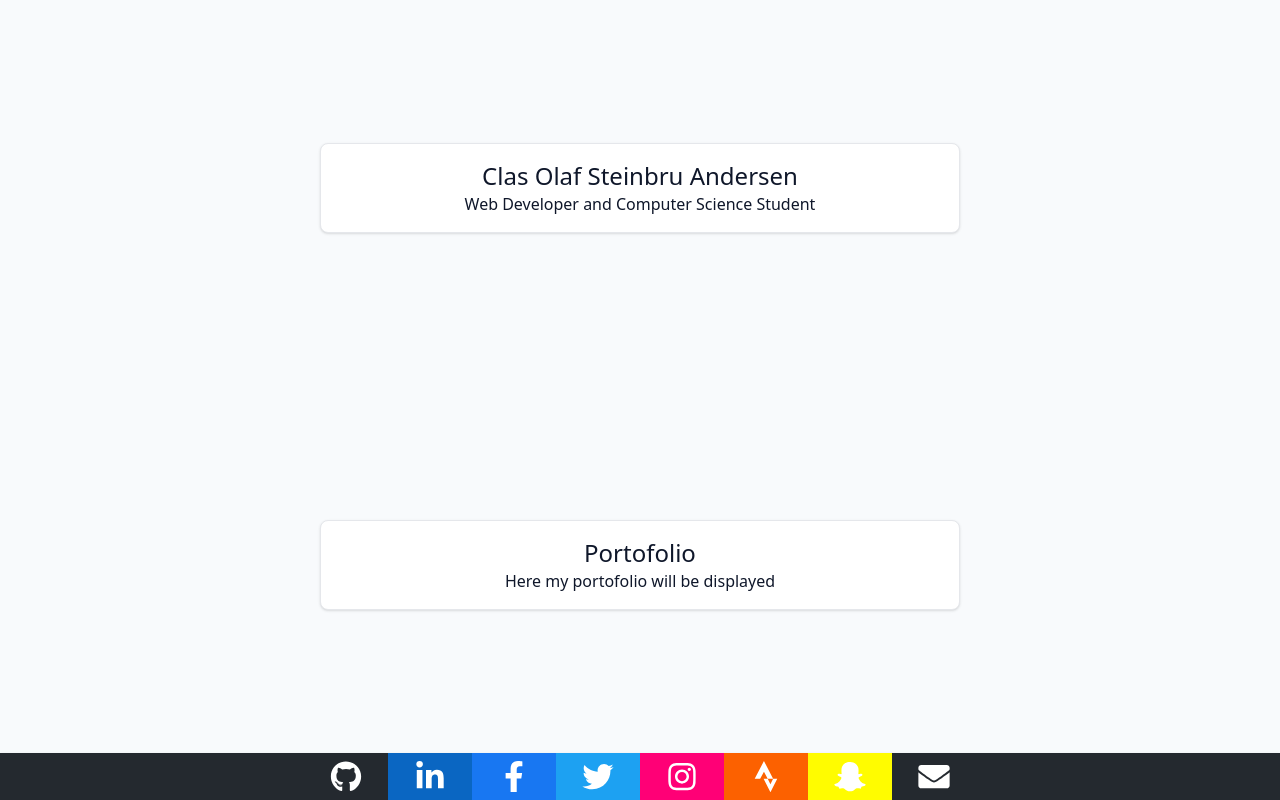
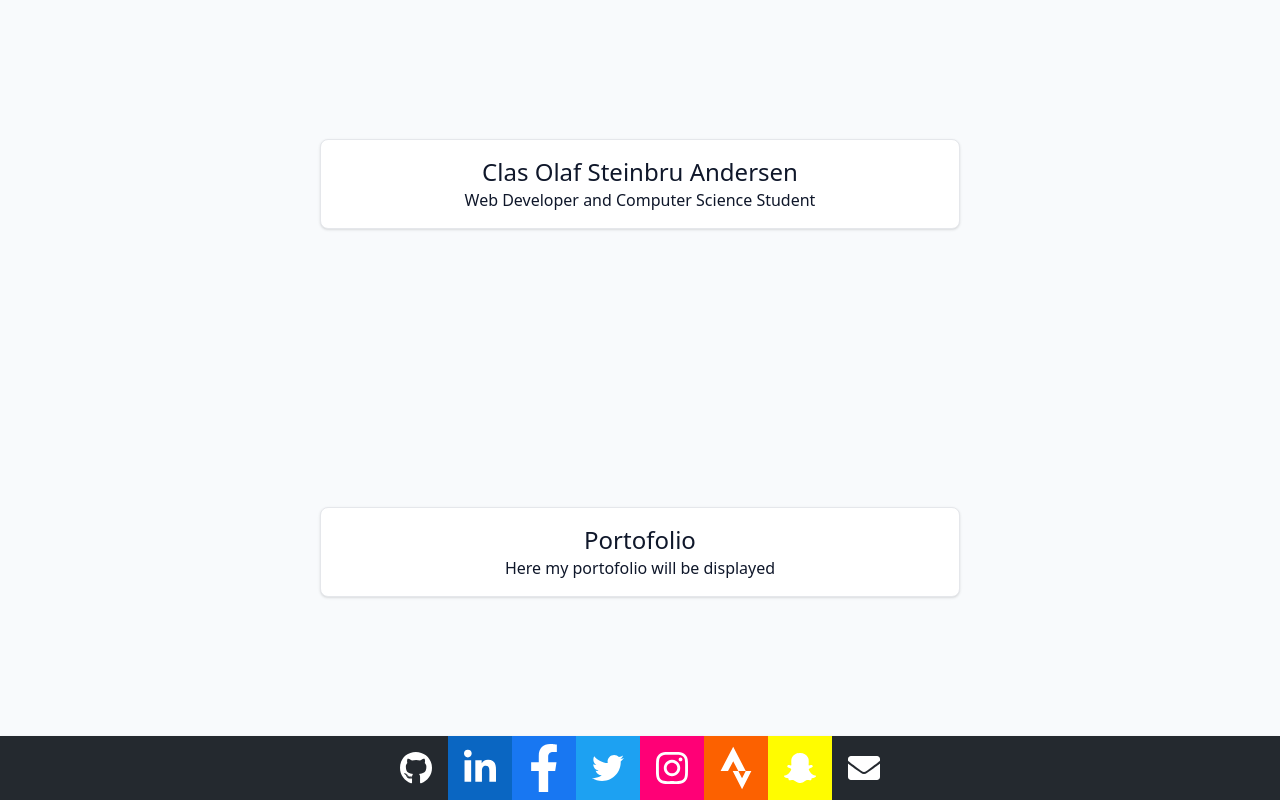
Before and after one commit to KoseCosa/claso.io, a Next.js app: page / in a window 1280 px wide. Built offline with nearby package versions, Linux system fonts and the light colour scheme.

Commit message:
feat: changed some icons to squares

```diff
--- a/components/footer.tsx
+++ b/components/footer.tsx
@@ -15,51 +15,51 @@ const iconSize = "100%";
 function Footer() {
   return (
     <div className="w-full bottom-0 bg-github-grey shadow flex justify-center">
-      <nav className="bg-white flex items-center grow justify-center w-full sm:w-auto max-w-2xl">
+      <nav className="bg-white flex items-center grow justify-center w-full sm:w-auto max-w-lg">
         <a
-          className="bg-github-grey py-2 px-4 grow aspect-video"
+          className="bg-github-grey py-2 px-4 grow aspect-square"
           href="https://github.com/KoseCosa/"
         >
           <FaGithub color="white" size={iconSize} />
         </a>
         <a
-          className="bg-linkedin-blue py-2 px-4 grow aspect-video"
+          className="bg-linkedin-blue py-2 px-4 grow aspect-square"
           href="https://www.linkedin.com/in/kosecosa/"
         >
           <FaLinkedinIn color="white" size={iconSize} />
         </a>
         <a
-          className="bg-facebook-blue py-2 px-4 grow aspect-video"
+          className="bg-facebook-blue py-2 px-4 grow aspect-square"
           href="https://www.facebook.com/kosecosa"
         >
           <FaFacebookF color="white" size={iconSize} />
         </a>
         <a
-          className="bg-twitter-blue py-2 px-4 grow aspect-video"
+          className="bg-twitter-blue py-2 px-4 grow aspect-square"
           href="https://twitter.com/kosecosa"
         >
           <FaTwitter color="white" size={iconSize} />
         </a>
         <a
-          className="bg-instagram-purple py-2 px-4 grow aspect-video"
+          className="bg-instagram-purple py-2 px-4 grow aspect-square"
           href="https://www.instagram.com/kosecosa/"
         >
           <FaInstagram color="white" size={iconSize} />
         </a>
         <a
-          className="bg-strava-orange py-2 px-4 grow aspect-video"
+          className="bg-strava-orange py-2 px-4 grow aspect-square"
           href="https://www.strava.com/athletes/kosecosa/"
         >
           <FaStrava color="white" size={iconSize} />
         </a>
         <a
-          className="bg-snapchat-yellow py-2 px-4 grow aspect-video"
+          className="bg-snapchat-yellow py-2 px-4 grow aspect-square"
           href="https://www.snapchat.com/add/kosecosa"
         >
           <FaSnapchatGhost color="white" size={iconSize} />
         </a>
         <Link href="/contact/">
-          <div className="bg-github-grey py-2 px-4 hover:cursor-pointer grow  aspect-video">
+          <div className="bg-github-grey py-2 px-4 hover:cursor-pointer grow  aspect-square">
             <FaEnvelope color="white" size={iconSize} />
           </div>
         </Link>
```
